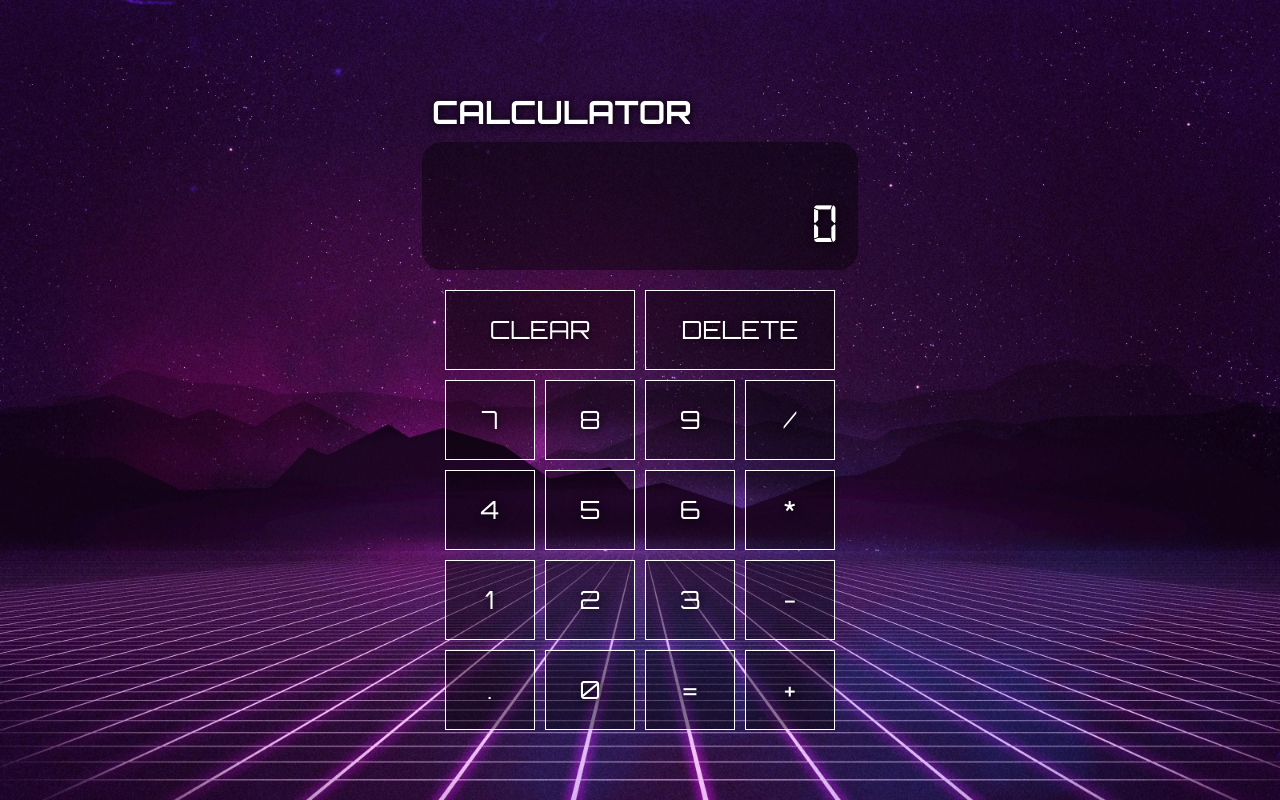
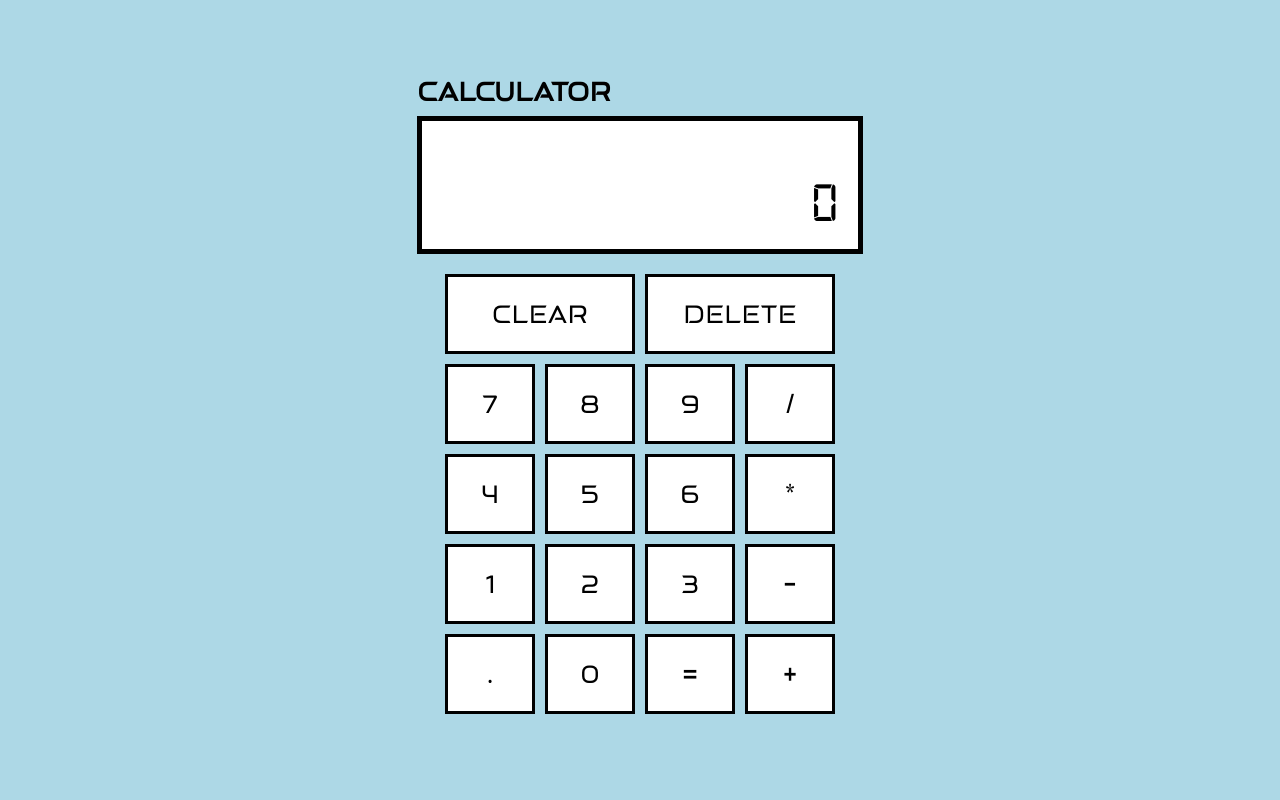
Before and after one commit to LordAdhaar/Calculator, a plain HTML site: page index.html in a window 1280 px wide. Drawn offline with Linux system fonts and the light colour scheme.

Commit message:
update UI and fix round off error

```diff
--- a/script.js
+++ b/script.js
@@ -13,6 +13,10 @@ function multiply(a,b){
 
 function divide(a,b){
     return a/b;
+}
+
+function roundToTwo(num){
+    return +(Math.round(num + "e+2") + "e-2");
 }
 
 console.log(add(1,2),subtract(1,2),multiply(2,3),divide(10,3));
@@ -108,7 +112,8 @@ function change_subRes(){
             a = array[0];
             b = array[1];
             console.log(count);
-            let result = operate(operator,a,b);
+            let result = roundToTwo(operate(operator,a,b));
+            console.log(result);
 
             operator = this.textContent;
             subResDisplayValue = result+ operator;
@@ -138,7 +143,7 @@ function change_subRes(){
         subResDisplayValue += this.textContent;
         subRes.textContent = subResDisplayValue;
 
-        finResDisplayValue = `${operate(operator,a,b)}`;
+        finResDisplayValue = `${roundToTwo(operate(operator,a,b))}`;
         finRes.textContent = finResDisplayValue;
 
         count = 0;
--- a/style.css
+++ b/style.css
@@ -5,13 +5,28 @@ body{
     align-items: center;
     min-height: 100vh;
     gap: 10px;
-    background-image: url(./images/hackerman.jpg);
+    background-color: lightblue;
     background-size: 100%;
+}
+
+@font-face {
+    font-family: Brut;
+    src: url(./fonts/Grotesque-MT-Black.ttf);
+}
+
+@font-face {
+    font-family: Delogy;
+    src: url(./fonts/Delogy-Regular.ttf);
 }
 
 @font-face {
     font-family: calcFont;
     src: url(./fonts/digital-7.ttf);
+}
+
+@font-face {
+    font-family: Alterno;
+    src: url(./fonts/Alternox\ Regular.otf);
 }
 
 .calculator{
@@ -22,28 +37,25 @@ body{
     border-radius: 20px;
 }
 .calculator p{
-    text-shadow: 1px 1px 8px black;
-    margin-bottom: 0px;
-    font-size: 32px;
-    color: white;
+    margin: 0px;
+    font-size: 26px;
+    color: black;
     font-weight: bold;
-    margin-left: 10px;
-    font-family: 'Orbitron', sans-serif;
+    font-family: Alterno, sans-serif;
 }
 .calculator .result{
+    background-color: white;
     height: 107.438px;
     width: 395.891px;
     text-align: right;
     padding: 10px;
-    background-color: #00000069;
-    color: white;
-    border-radius: 20px;
-    text-shadow: 1px 1px 8px black;
+    color: black;
     display: flex;
     flex-direction: column;
     justify-content: center;
     gap:20px;
     padding: 10px 20px;
+    border: 5px solid;
 }
 
 .result h3{
@@ -86,11 +98,10 @@ body{
     font-size: 25px;
     height: 80px;
     width: 190px;
-    font-family: 'Orbitron', sans-serif;
-    background-color: #00000069;
-    color: white;
-    text-shadow: 1px 1px 8px black;
-    border: 0.1px solid white;
+    font-family: Alterno, sans-serif;
+    background-color:white;
+    color: black;
+    border: 3px solid ;
 
 }
 
@@ -98,11 +109,10 @@ body{
     font-size: 25px;
     height: 80px;
     width: 90px;
-    font-family: 'Orbitron', sans-serif;
-    color: white;
-    background-color: #00000069;
-    text-shadow: 1px 1px 8px black;
-    border: 0.1px solid white;
+    font-family: Alterno, sans-serif;
+    color: black;
+    background-color: white ;
+    border: 3px solid ;
 
 }
 
```
Also changed, not shown: fonts/Alternox Bold.otf (added), fonts/Alternox Extra Bold.otf (added), fonts/Alternox Extra Light.otf (added), fonts/Alternox Light.otf (added), fonts/Alternox Regular.otf (added), fonts/Alternox Semi Bold.otf (added), fonts/Delogy-Regular.ttf (added), fonts/Grotesque MT Black.ttf (added), fonts/Grotesque- MT- Black.ttf (added).
